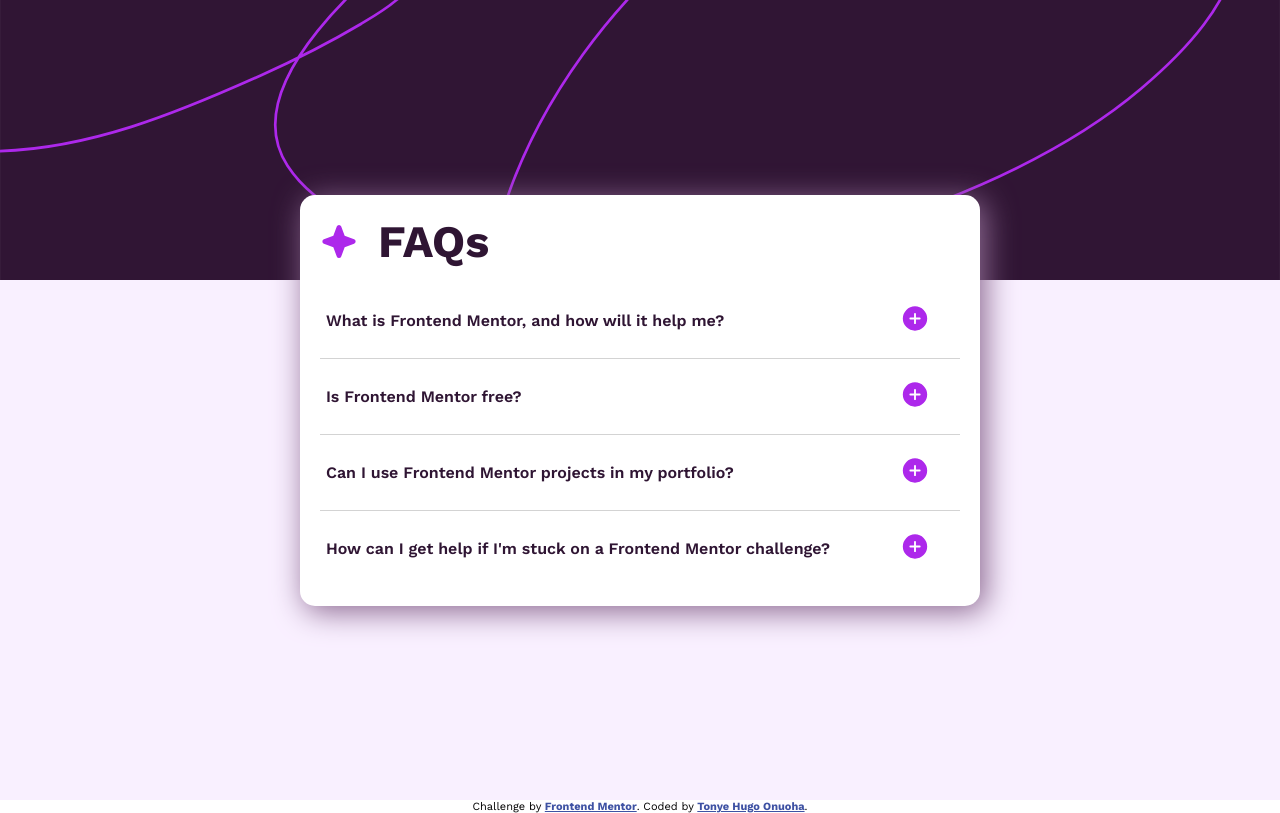
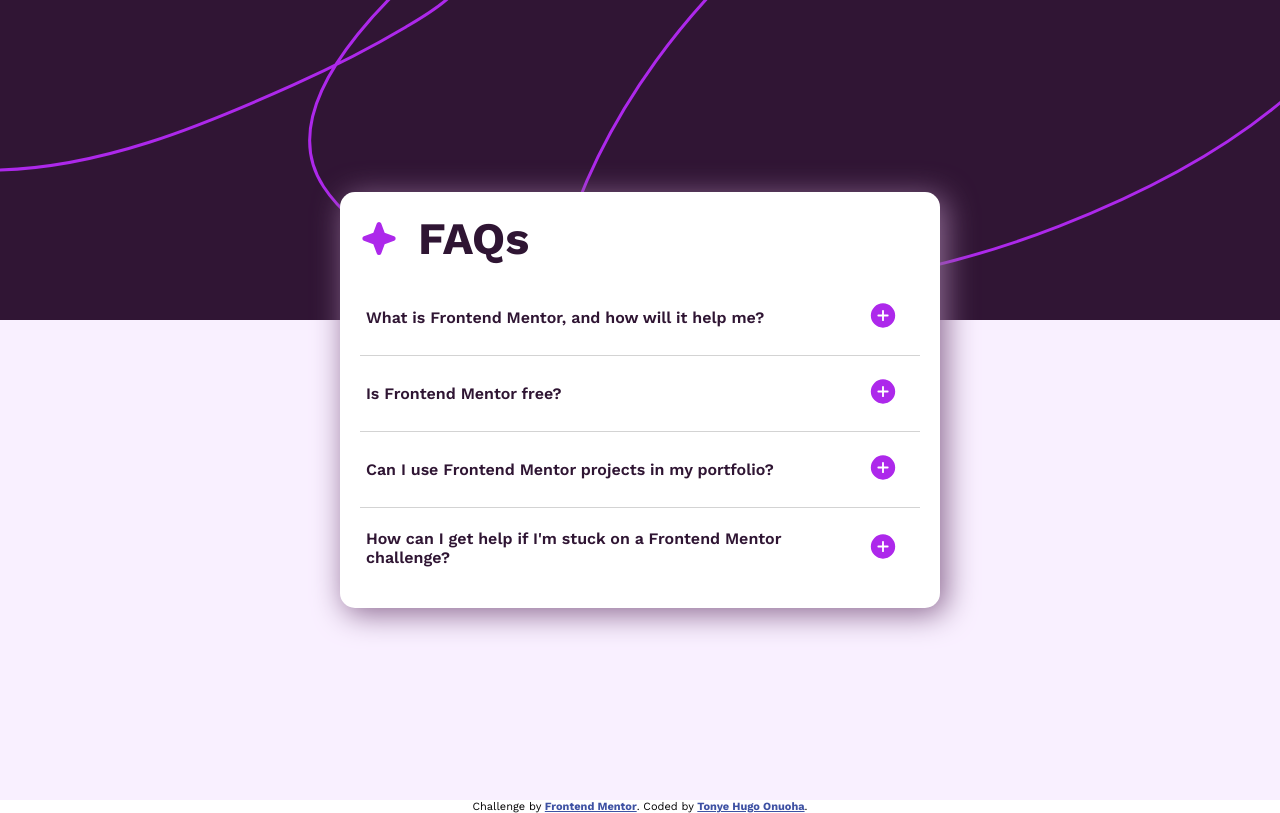
Before and after one commit to Tonye-Onuoha/FAQ-Accordion, a plain HTML site: page index.html in a window 1280 px wide. Drawn offline with Linux system fonts and the light colour scheme.

Commit message:
Modified FAQ container "max-width" for desktop layout

```diff
--- a/css/styles.css
+++ b/css/styles.css
@@ -31,13 +31,13 @@
 }
 
 .background-pattern-container {
-    height: 35%;
+    height: 40%;
     background-image: url("../assets/images/background-pattern-mobile.svg");
     background-size: cover;
 }
 
 .background-container {
-    height: 65%;
+    height: 60%;
     background-color: hsl(275, 100%, 97%);
 }
 
@@ -121,7 +121,7 @@
 
 /* DESKTOP LAYOUT */
 
-@media screen and (min-width: 920px) {
+@media screen and (min-width: 840px) {
     html {
         height: 100%;
     }
@@ -129,7 +129,7 @@
         background-image: url("../assets/images/background-pattern-desktop.svg");
     }
     #faq-container {
-        max-width: 680px;
+        max-width: 600px;
         border-radius: 15px;
     }
     #title-container > h1 {
```
